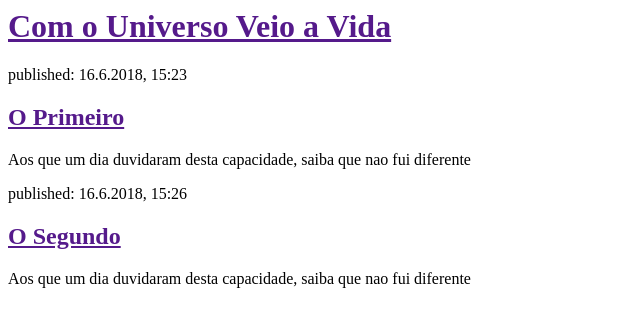
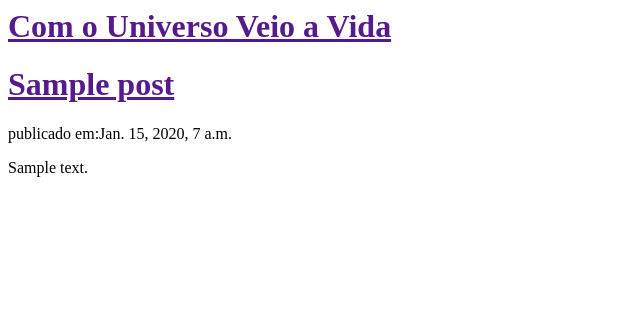
Before and after one commit to Marcel-ICMC/AprendendoDjango, a Django app: template blog/templates/blog/post_list.html in a window 1280 px wide. Shown: the top 327 px of the page, without its empty margins (0-640 px from the left). Run offline with Django 3.2, Linux system fonts and the light colour scheme; the template is opened without the code that fills it: values that come from a table or form of the project are taken from there, others are empty; tables that the repository leaves empty hold one stand-in row (values such as "Sample post").

Commit message:
Modifiquei template para pegar da base de dados

```diff
--- a/blog/models.py
+++ b/blog/models.py
@@ -9,7 +9,7 @@ class Post(models.Model):
     published_date = models.DateTimeField(blank=True, null=True)
 
     def publish(self):
-        self.published_date = timezone_now()
+        self.published_date = timezone.now()
         self.save()
 
     def __str__(self):
--- a/blog/templates/blog/post_list.html
+++ b/blog/templates/blog/post_list.html
@@ -6,17 +6,12 @@
 		<div>
 			<h1><a href="">Com o Universo Veio a Vida</a></h1>
 		</div>
-
-		<div>
-			<p>published: 16.6.2018, 15:23</p>
-			<h2><a href="">O Primeiro</a></h2>
-			<p>Aos que um dia duvidaram desta capacidade, saiba que nao fui diferente</p>
-		</div>
-
-		<div>
-			<p>published: 16.6.2018, 15:26</p>
-			<h2><a href="">O Segundo</a></h2>
-			<p>Aos que um dia duvidaram desta capacidade, saiba que nao fui diferente</p>
-		</div>
+		{% for post in posts %}
+			<div>
+				<h1><a href="">{{ post.title }}</a></h1>
+				<p>publicado em:{{ post.published_date }}</p>
+				<p>{{ post.text|linebreaksbr }}</p>
+			</div>
+		{% endfor %}
 	</body>
 <html/>
--- a/blog/views.py
+++ b/blog/views.py
@@ -1,4 +1,7 @@
 from django.shortcuts import render
+from django.utils import timezone
+from .models import Post
 
 def post_list(request):
-    return render(request, 'blog/post_list.html',{})
+    posts = Post.objects.filter(published_date__lte=timezone.now()).order_by('-published_date')
+    return render(request, 'blog/post_list.html',{'posts': posts})
```
